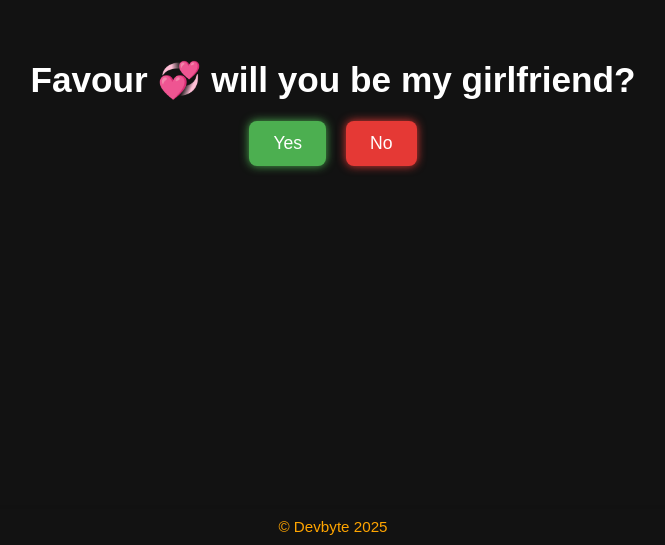
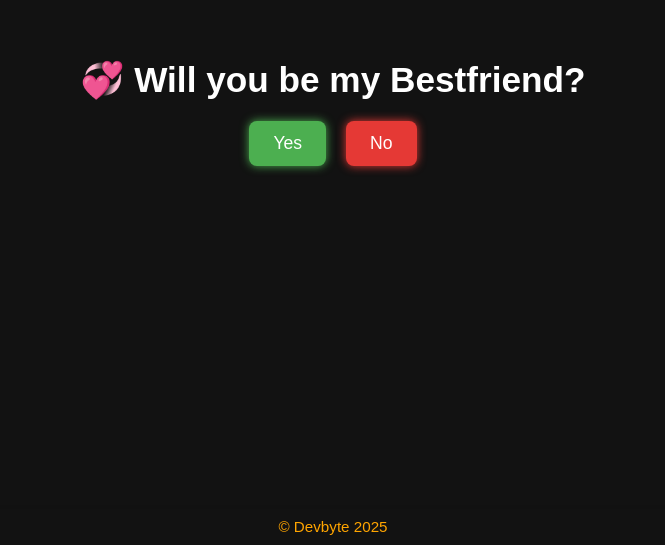
Before and after one commit to timibot/for-ms-eihoda, a plain HTML site: page index.html in a window 1280 px wide. Shown: the part 255-800 px from the top of the page, without its empty margins (307-972 px from the left). Drawn offline with Linux system fonts and the light colour scheme.

Commit message:
Update index.html

```diff
--- a/index.html
+++ b/index.html
@@ -3,7 +3,7 @@
 <head>
   <meta charset="UTF-8" />
   <meta name="viewport" content="width=device-width, initial-scale=1.0"/>
-  <title>Be My Girlfriend?</title>
+  <title>Friends??</title>
   <link rel="stylesheet" href="style.css">
   <link rel="icon" type="image/png" href="./images/favicon.png">
   <style>
@@ -26,7 +26,7 @@
 </head>
 <body>
 
-  <h1 id="question">Favour 💞 will you be my girlfriend?</h1>
+  <h1 id="question">💞 Will you be my Bestfriend?</h1>
 
   <div class="buttons">
     <button id="yesBtn" type="button">Yes</button>
```
